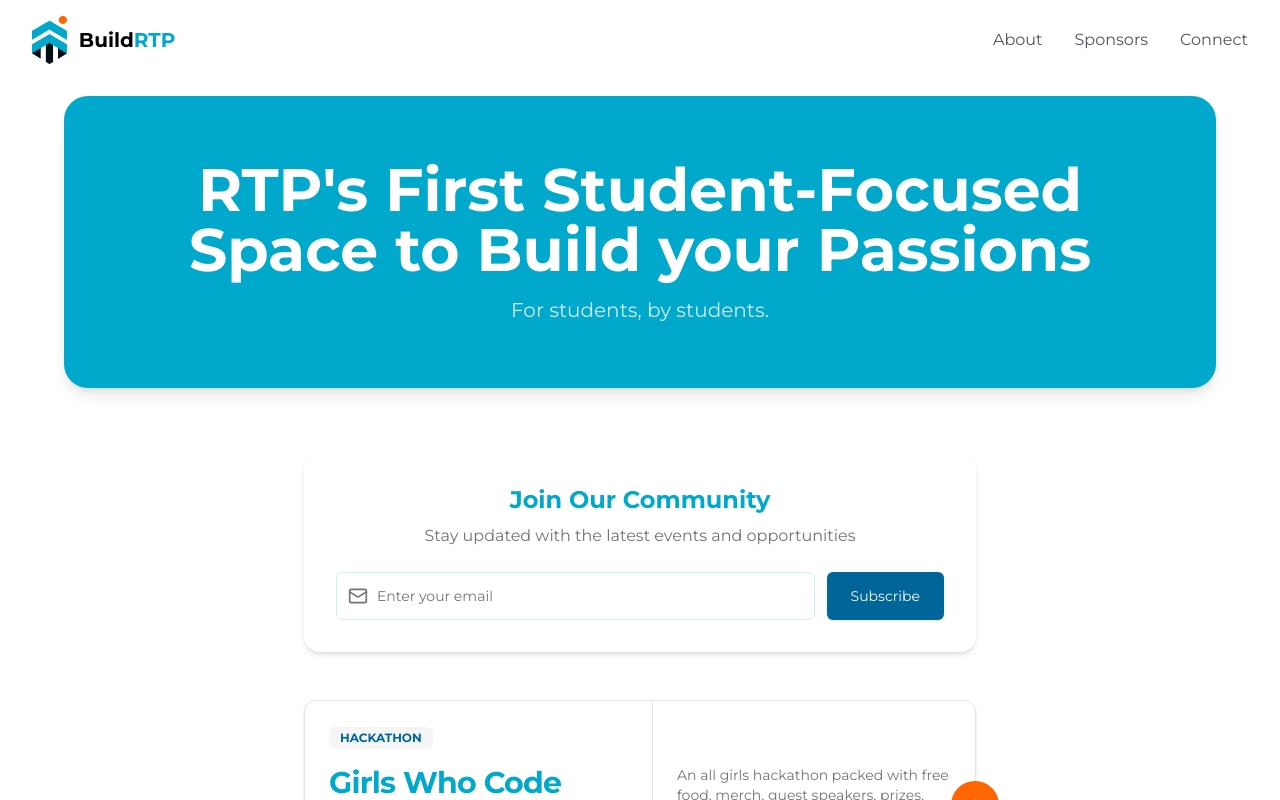
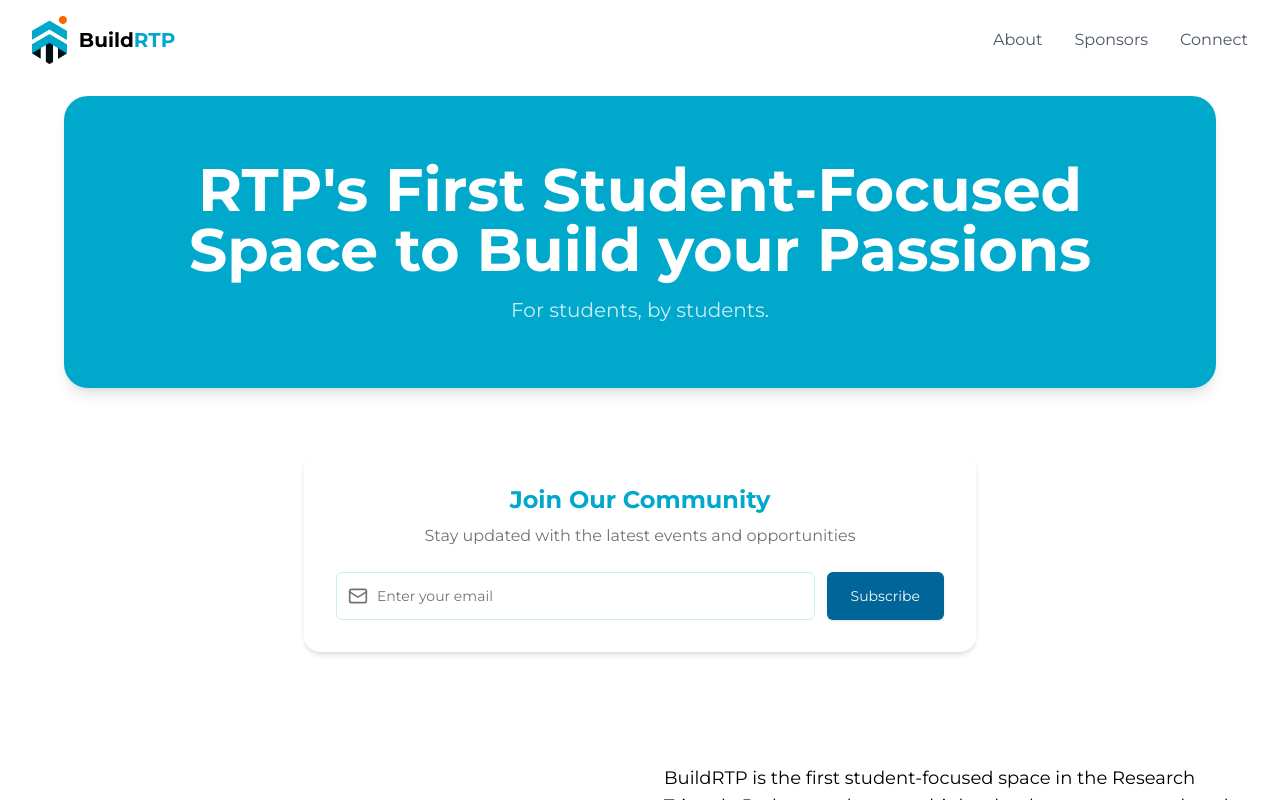
Before and after one commit to BuildRTP/BuildRTPLandingPage, a Next.js app: page / in a window 1280 px wide. Shown: the top 800 px of the page. Built offline with nearby package versions, Linux system fonts and the light colour scheme; no server answers.

Commit message:
Update page.tsx

```diff
--- a/src/app/page.tsx
+++ b/src/app/page.tsx
@@ -13,14 +13,6 @@ export default function Home() {
       <main className="relative">
         <HeroSection />
         <EmailSignup />
-        <EventCard
-          eventType="HACKATHON"
-          title="Girls Who Code"
-          date="May 31th - 9 AM to 9 PM"
-          location="5310 S Alston Ave. STE 200, Durham, NC 27713"
-          description="An all girls hackathon packed with free food, merch, guest speakers, prizes, and fun workshops. No coding experience needed, just bring yourself! "
-          signupUrl="https://tally.so/r/wgOgrM"
-        />
         <AboutSection />
         <SponsorsSection />
       </main>
```
